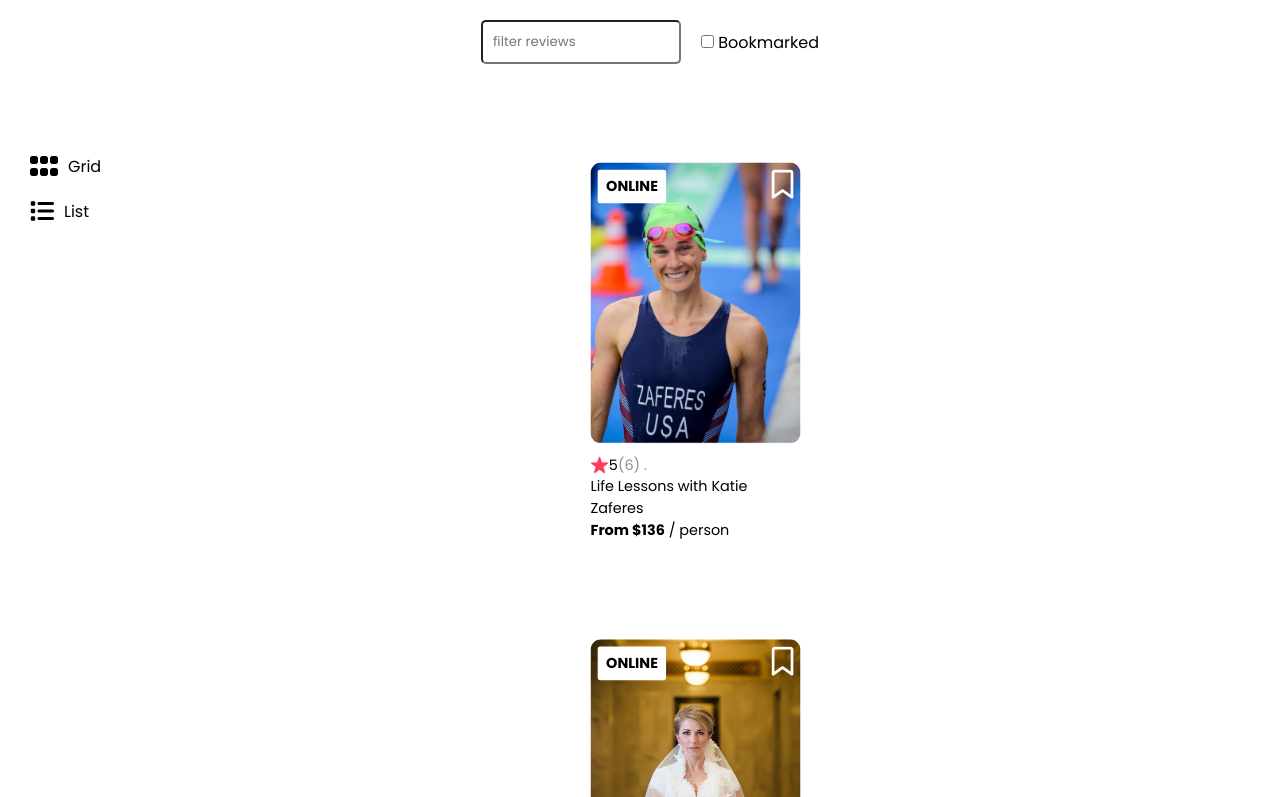
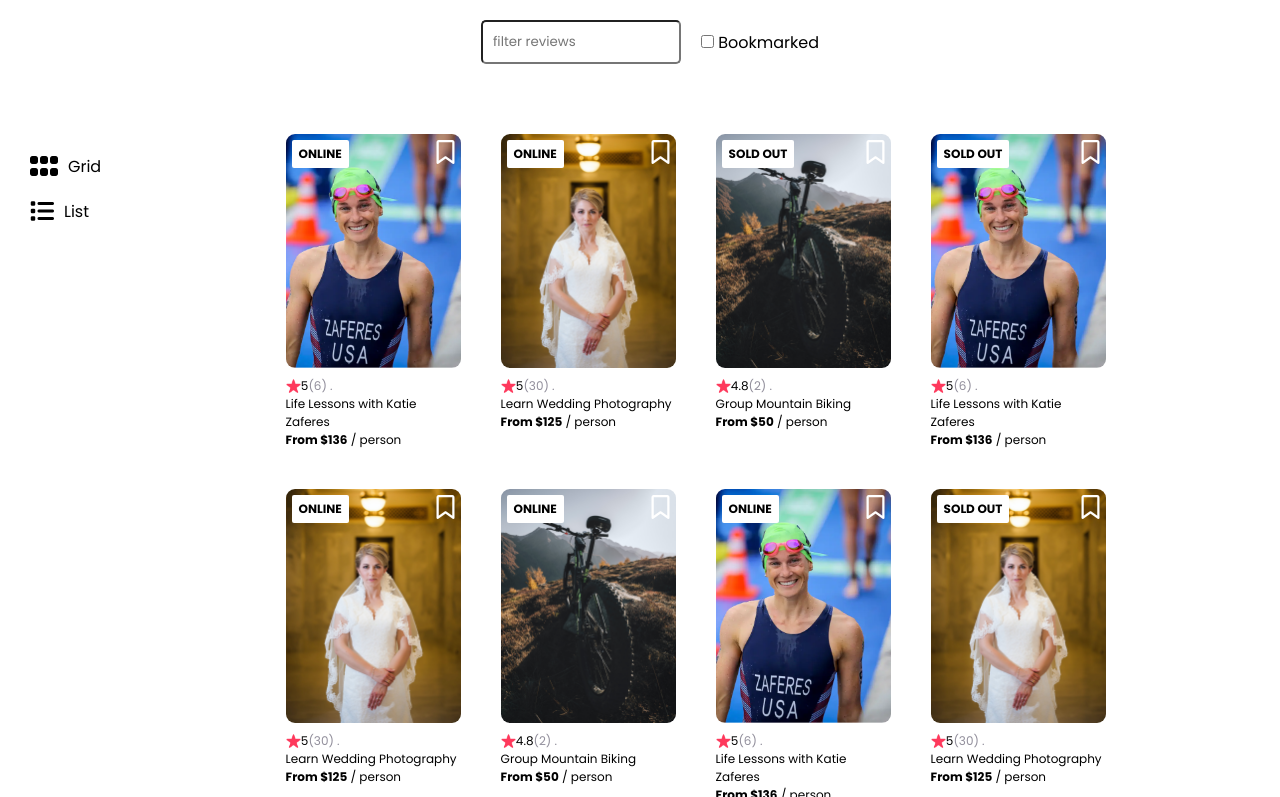
Before and after one commit to Marko1310/airbnbClone, a React (Create React App) app: page / in a window 1280 px wide. Shown: the part 503-1300 px from the top of the page. Built offline with nearby package versions, Linux system fonts and the light colour scheme.

Commit message:
Added grid and list functionality

```diff
--- a/src/App.css
+++ b/src/App.css
@@ -57,7 +57,7 @@
   padding: 10px;
 }
 
-.card--list--container {
+.card--list--container--grid {
   display: flex;
   justify-content: center;
   flex-wrap: wrap;
@@ -83,8 +83,7 @@
   margin-right: auto;
 }
 
-.card {
-  transform: scale(1.2);
+.card--show--grid {
   width: 175px;
   font-size: 12px;
   flex: 0 0 auto;
--- a/src/App.js
+++ b/src/App.js
@@ -23,6 +23,9 @@ function App() {
 
   // create a state for bookmarked cards
   const [bookmarkedCards, setBookmarkedCards] = useState([]);
+
+  // create state for grid and list view
+  const [view, setView] = useState("grid");
 
   // update state for bookmarked icon cards
   function bookmarkCard(id) {
@@ -82,6 +85,14 @@ function App() {
     }
   });
 
+  const changeView = function (e) {
+    if (e.target.classList.value.includes("grip")) {
+      setView("grid");
+    } else if (e.target.classList.value.includes("list")) {
+      setView("list");
+    }
+  };
+
   return (
     <div>
       <Navbar />
@@ -92,10 +103,20 @@ function App() {
       />
       <div className="card--list">
         <div className="sidebar--container">
-          <SideBar />
+          <SideBar changeView={changeView} />
         </div>
-        <div className="card--list--container--list">
-          <CardElements data={filterCards} bookmarkCard={bookmarkCard} />
+        <div
+          className={
+            view === "grid"
+              ? "card--list--container--grid"
+              : "card--list--container--list"
+          }
+        >
+          <CardElements
+            data={filterCards}
+            bookmarkCard={bookmarkCard}
+            view={view}
+          />
         </div>
       </div>
     </div>
--- a/src/components/CardElements.js
+++ b/src/components/CardElements.js
@@ -1,7 +1,7 @@
 import { React, useState } from "react";
 import star from "../images/star.png";
 
-const CardElements = ({ data, bookmarkCard }) => {
+const CardElements = ({ data, bookmarkCard, view }) => {
   return data.map((el) => {
     let badgeText;
 
@@ -10,7 +10,10 @@ const CardElements = ({ data, bookmarkCard }) => {
       : (badgeText = "SOLD OUT");
 
     return (
-      <div key={el.id} className="card--show--list">
+      <div
+        key={el.id}
+        className={view === "grid" ? "card--show--grid" : "card--show--list"}
+      >
         {badgeText && <div className="card--badge">{badgeText}</div>}
         <i
           id={el.id}
@@ -28,7 +31,13 @@ const CardElements = ({ data, bookmarkCard }) => {
           src={require(`../images/${el.coverImg}`)}
           alt="katie"
         />
-        <div className="stats--container--grid">
+        <div
+          className={
+            view === "grid"
+              ? "stats--container--grid"
+              : "stats--container--list"
+          }
+        >
           <div className="card--stats">
             <img className="card--star" src={star} alt="star" />
             <span>{el.stats.rating}</span>
--- a/src/components/SideBar.js
+++ b/src/components/SideBar.js
@@ -1,12 +1,12 @@
 import React from "react";
 
-const SideBar = () => {
+const SideBar = ({ changeView }) => {
   return (
     <div className="sidebar">
       <div className="sidebar--buttons">
         <i
-          onClick={() => {
-            //   somefunction(el.id);
+          onClick={(event) => {
+            changeView(event);
           }}
           className="fa-solid fa-grip fa-2xl"
         ></i>
@@ -15,8 +15,8 @@ const SideBar = () => {
 
       <div className="sidebar--buttons">
         <i
-          onClick={() => {
-            //   somefunction(el.id);
+          onClick={(event) => {
+            changeView(event);
           }}
           className="fa-solid fa-list fa-xl"
         ></i>
```
